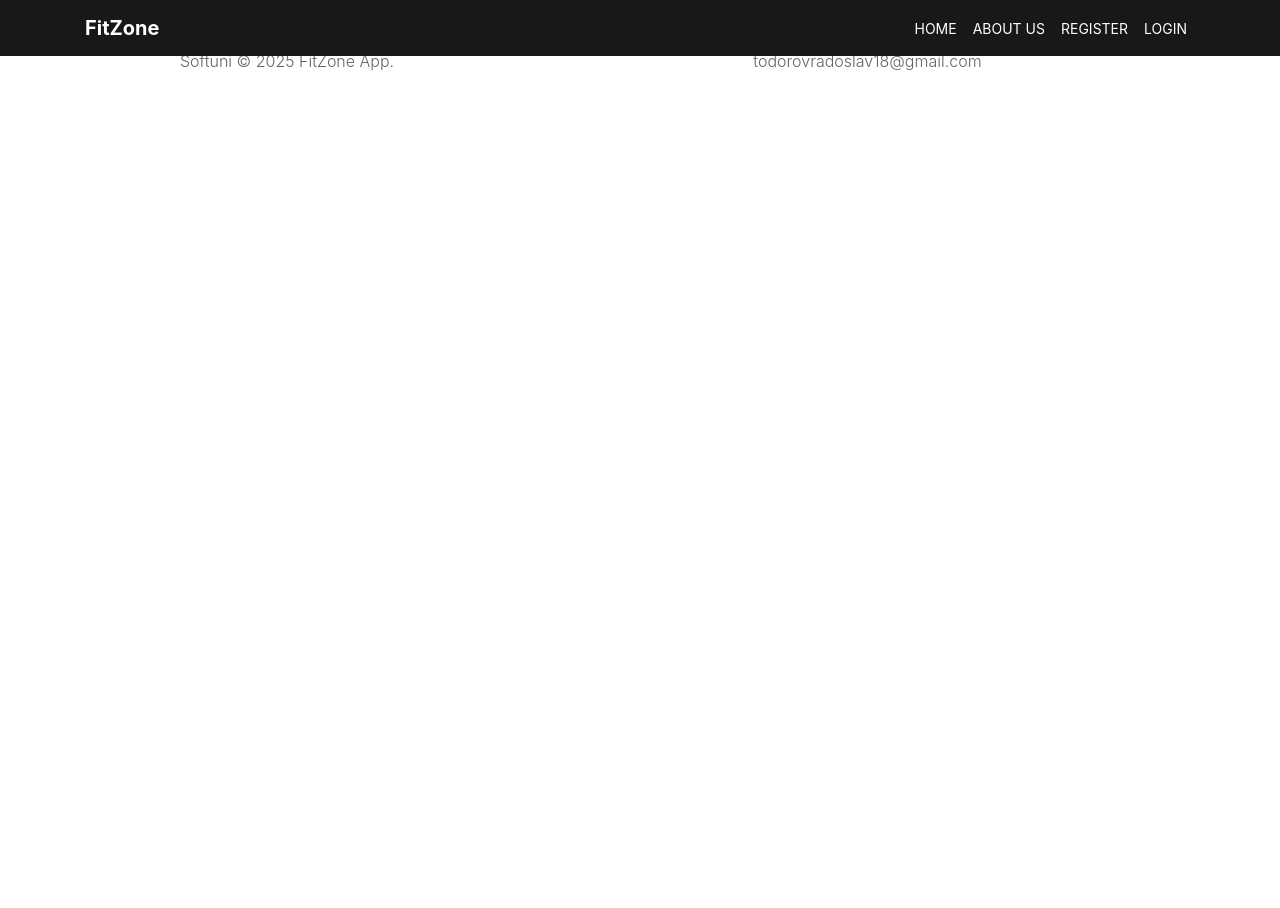
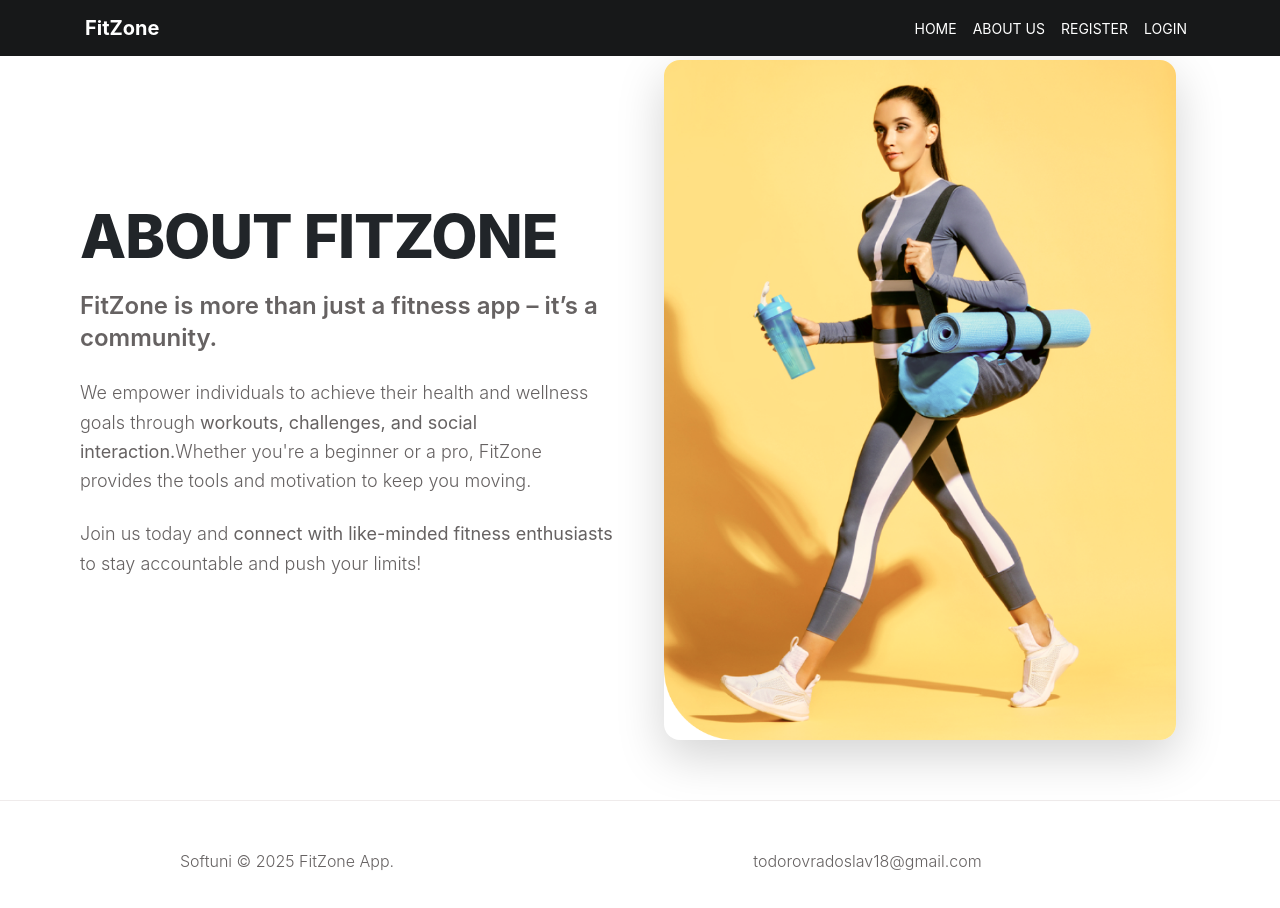
Before and after one commit to Radolsav16/FitZone-fitness-app, a React (Vite) app in the folder client/: page /fitzone/about in a window 1280 px wide. Shown: the top 908 px of the page. Before the commit the page ends 800 px from the top, so only its background shows below. Built offline with nearby package versions, Linux system fonts and the light colour scheme.

Commit message:
Make about us page

```diff
--- a/client/src/components/About/About.jsx
+++ b/client/src/components/About/About.jsx
@@ -1,6 +1,32 @@
+
 export default function About() {
-    return (
-      <>
-      </>
-    )
-  }
+  return (
+  <>
+      <div className="relative flex flex-col lg:flex-row items-center justify-center min-h-screen px-8 lg:px-20 gap-12">
+        {/* Left Side - Text */}
+        <div className="lg:w-1/2 text-left">
+          <h1 className="text-6xl font-extrabold text-black-500 drop-shadow-lg">
+            About FitZone
+          </h1>
+          <p className="mt-6 text-2xl font-semibold text-black-100">
+            FitZone is more than just a fitness app – it’s a community.
+          </p>
+          <p className="mt-4 text-lg text-black-300 leading-relaxed">
+            We empower individuals to achieve their health and wellness goals through <strong>workouts, challenges, and social interaction.</strong>
+            Whether you're a beginner or a pro, FitZone provides the tools and motivation to keep you moving.
+          </p>
+          <p className="mt-4 text-lg text-black-300 leading-relaxed">
+            Join us today and <strong>connect with like-minded fitness enthusiasts</strong> to stay accountable and push your limits!
+          </p>
+        </div>
+        <div className="lg:w-1/2">
+          <img
+            src="/images/banner.png"
+            alt="FitZone Community"
+            className="rounded-2xl shadow-lg w-full max-w-lg"
+          />
+        </div>
+      </div>
+  </>
+  )
+}
```
Also changed, not shown: client/images/banner.png (added).
